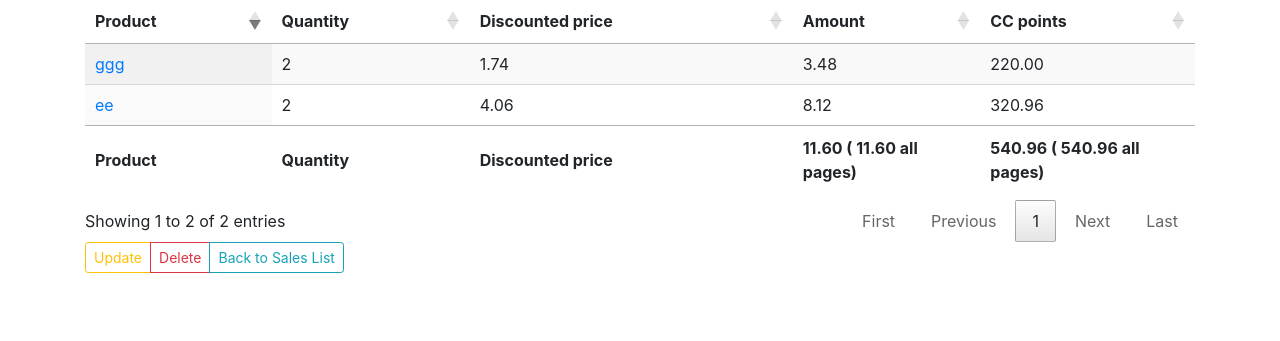
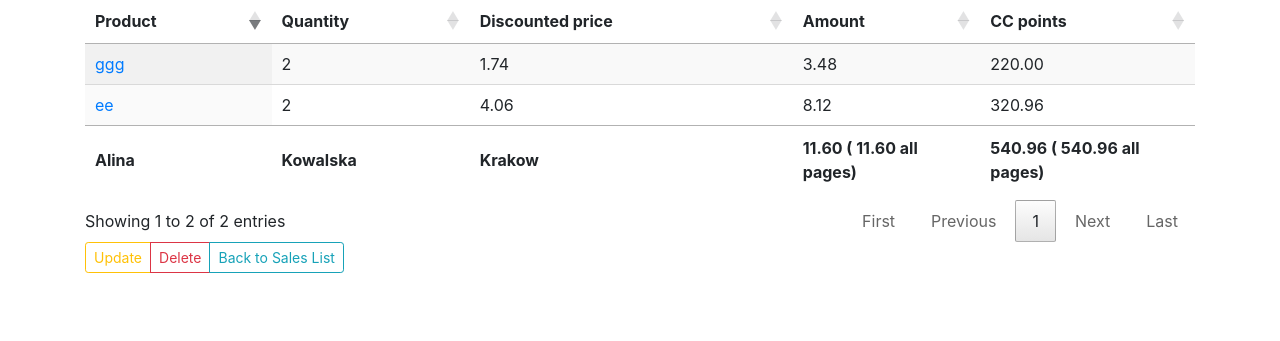
Before and after one commit to myfado/vic3, a Django app: page /sell/7/ in a window 1280 px wide. Shown: the part 250-591 px from the top of the page. Run offline with Django 3.2, Linux system fonts and the light colour scheme; a user stored in the database is signed in; data comes from the database, SQL or seed files in the repository; some libraries are stand-ins or nearby versions.

Commit message:
Update sell_detail.html

```diff
--- a/vic3/vic3/sell/templates/sell/sell_detail.html
+++ b/vic3/vic3/sell/templates/sell/sell_detail.html
@@ -69,9 +69,9 @@
   </tbody>
          <tfoot>
              <tr>
-               <th scope="col">Product</th>
-               <th scope="col">Quantity</th>
-               <th scope="col">Discounted price</th>
+               <th scope="col">{{object.customer.f_name}}</th>
+               <th scope="col">{{object.customer.l_name}}</th>
+               <th scope="col">{{object.customer.city}}</th>
                <th scope="col">Amount</th>
                <th scope="col">CC points</th>             </tr>
          </tfoot>
```
